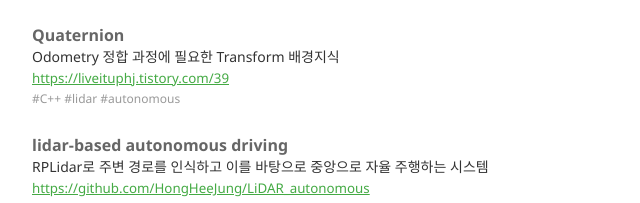
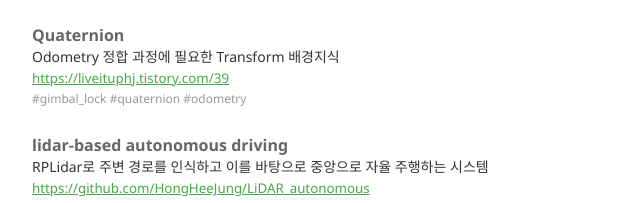
Before and after one commit to HongHeeJung/HongHeeJung.github.io, a plain HTML site: page index.html in a window 1280 px wide. Shown: the part 1434-1637 px from the top of the page, 188-828 px from the left. Drawn offline with Linux system fonts and the light colour scheme.

Commit message:
Update index.html

```diff
--- a/index.html
+++ b/index.html
@@ -167,7 +167,7 @@
                     Odometry 정합 과정에 필요한 Transform 배경지식
                     <a href="https://liveituphj.tistory.com/39" target="_blank">https://liveituphj.tistory.com/39</a>
                   </p>
-                  <p class="tags">#C++ #lidar #autonomous</p>
+                  <p class="tags">#gimbal_lock #quaternion #odometry</p>
                 </li>
 
                 <li>
```
